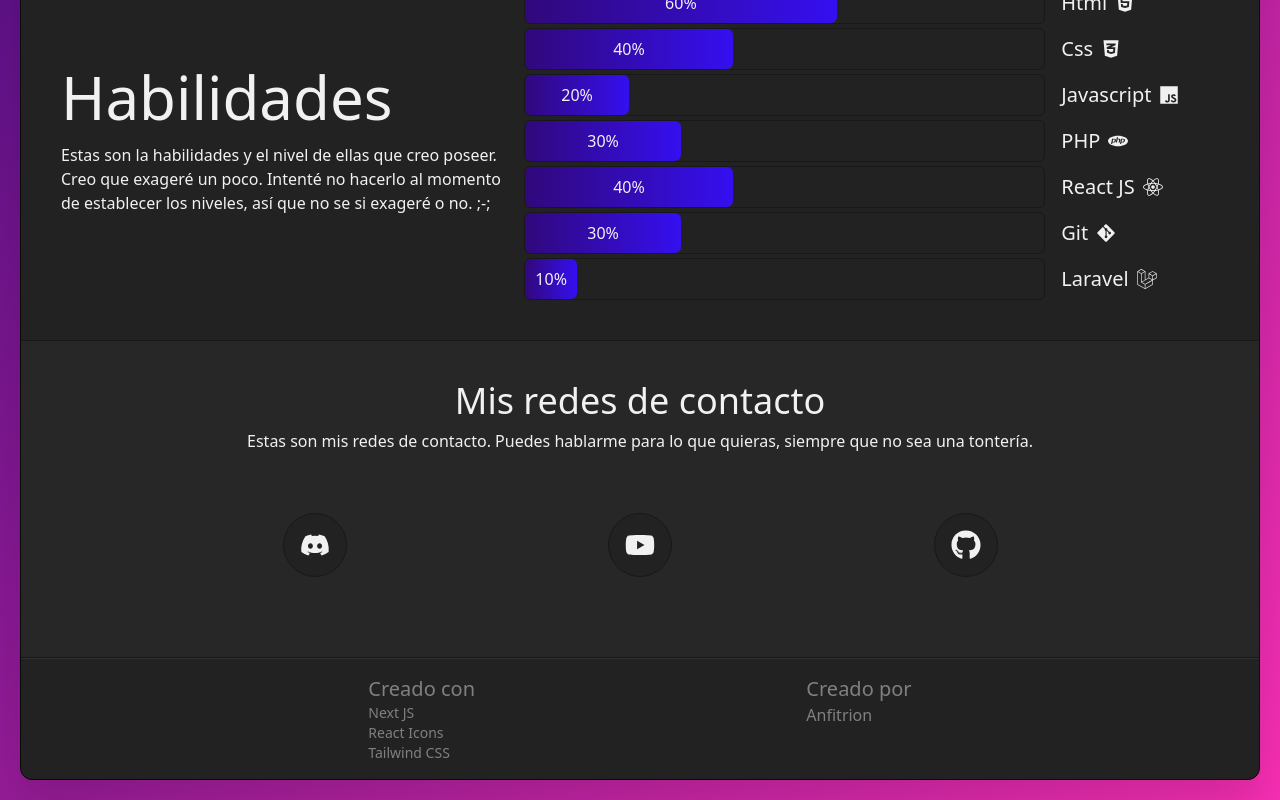
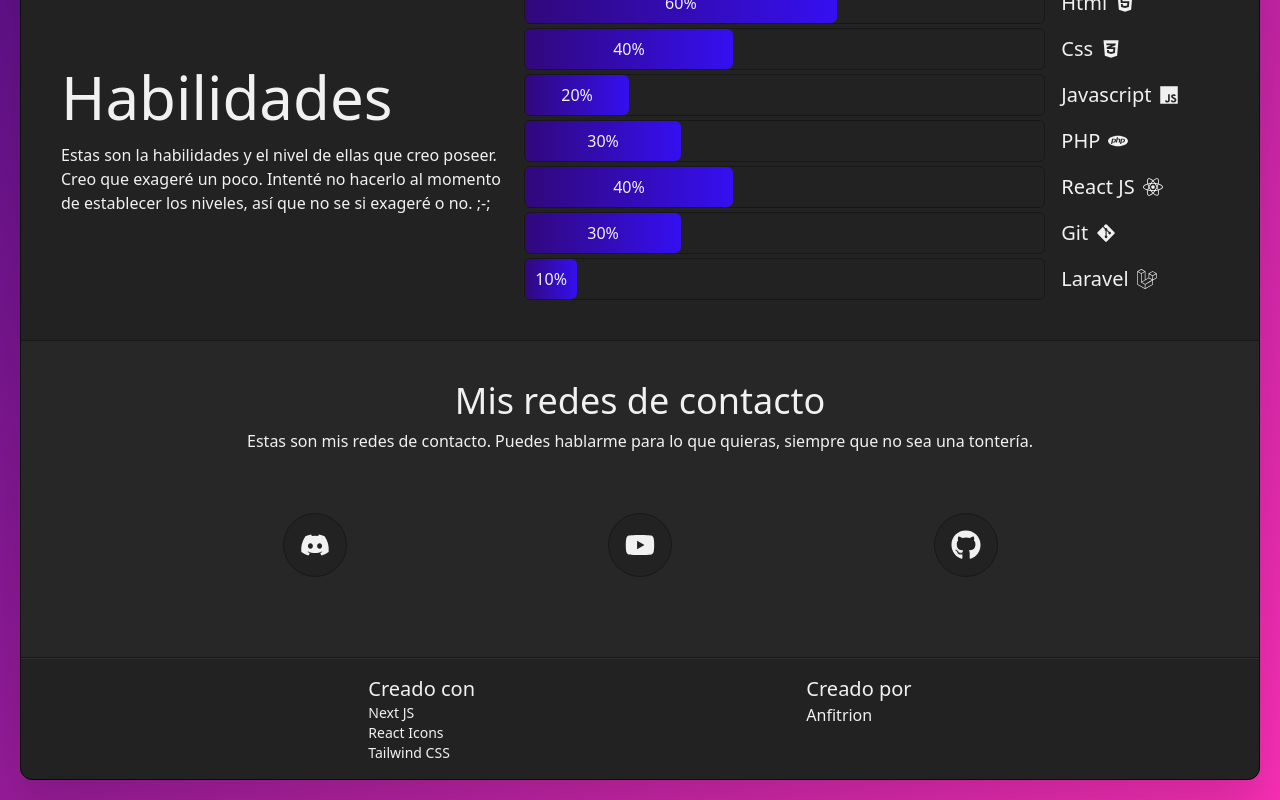
Before and after one commit to aAnfitrion/anfibiosis, a Next.js app: page / in a window 1280 px wide. Shown: the part 682-1482 px from the top of the page. Built offline with nearby package versions, Linux system fonts and the light colour scheme.

Commit message:
Preparando archivos para la página de proyectos

```diff
--- a/styles/globals.css
+++ b/styles/globals.css
@@ -6,3 +6,7 @@ html,
 body {
   @apply bg-gradient-to-br from-purple-100 to-pink-100 bg-no-repeat bg-center;
 }
+
+html * {
+  @apply text-yaru-100;
+}
--- a/tailwind.config.js
+++ b/tailwind.config.js
@@ -14,7 +14,8 @@ module.exports = {
         500: '#181818',
         600: '#272727',
         700: '#373737',
-        800: '#808080'
+        800: '#808080',
+        900: '#bfbfbf',
       },
       purple: {
         100: '#31087B',
```
